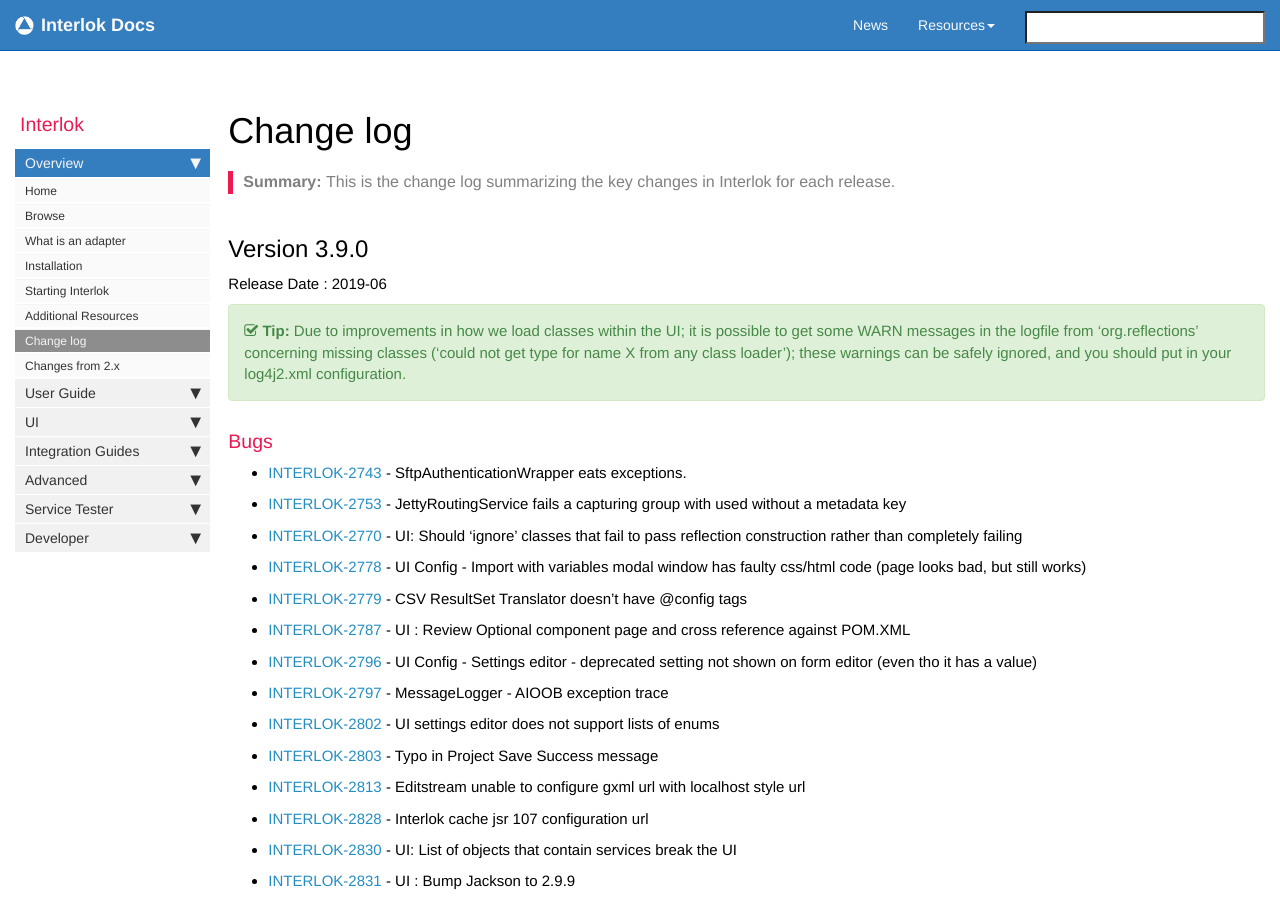
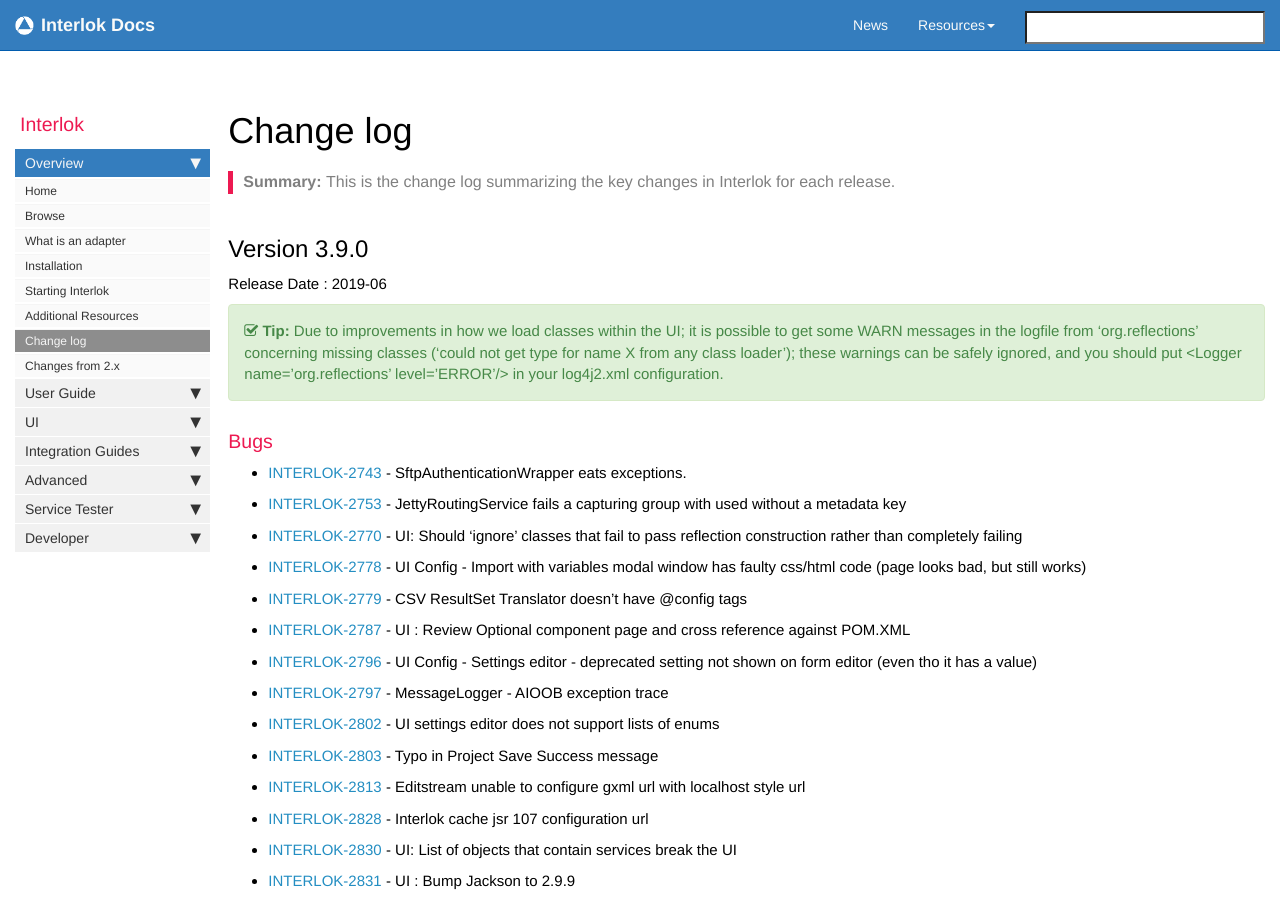
Before and after one commit to adaptris/interlok-docs-legacy, a Jekyll site: the page built from pages/adapter/changelog.md, in a window 1280 px wide and 900 px high. Built offline with Jekyll 4.4.1, drawn with Linux system fonts in a browser that asks for light colours; nearby versions of some CDN libraries; comment, search, counter and statistics services are not loaded.

Commit message:
escaped chars

```diff
--- a/_includes/custom/release390.html
+++ b/_includes/custom/release390.html
@@ -2,7 +2,7 @@
 
 Release Date : 2019-06
 
-{% include tip.html content="Due to improvements in how we load classes within the UI; it is possible to get some WARN messages in the logfile from 'org.reflections' concerning missing classes ('could not get type for name X from any class loader'); these warnings can be safely ignored, and you should put <Logger name='org.reflections' level='ERROR'/> in your log4j2.xml configuration." %}
+{% include tip.html content="Due to improvements in how we load classes within the UI; it is possible to get some WARN messages in the logfile from 'org.reflections' concerning missing classes ('could not get type for name X from any class loader'); these warnings can be safely ignored, and you should put &lt;Logger name='org.reflections' level='ERROR'&#x2F;&gt; in your log4j2.xml configuration." %}
 
 ### Bugs
 
```
